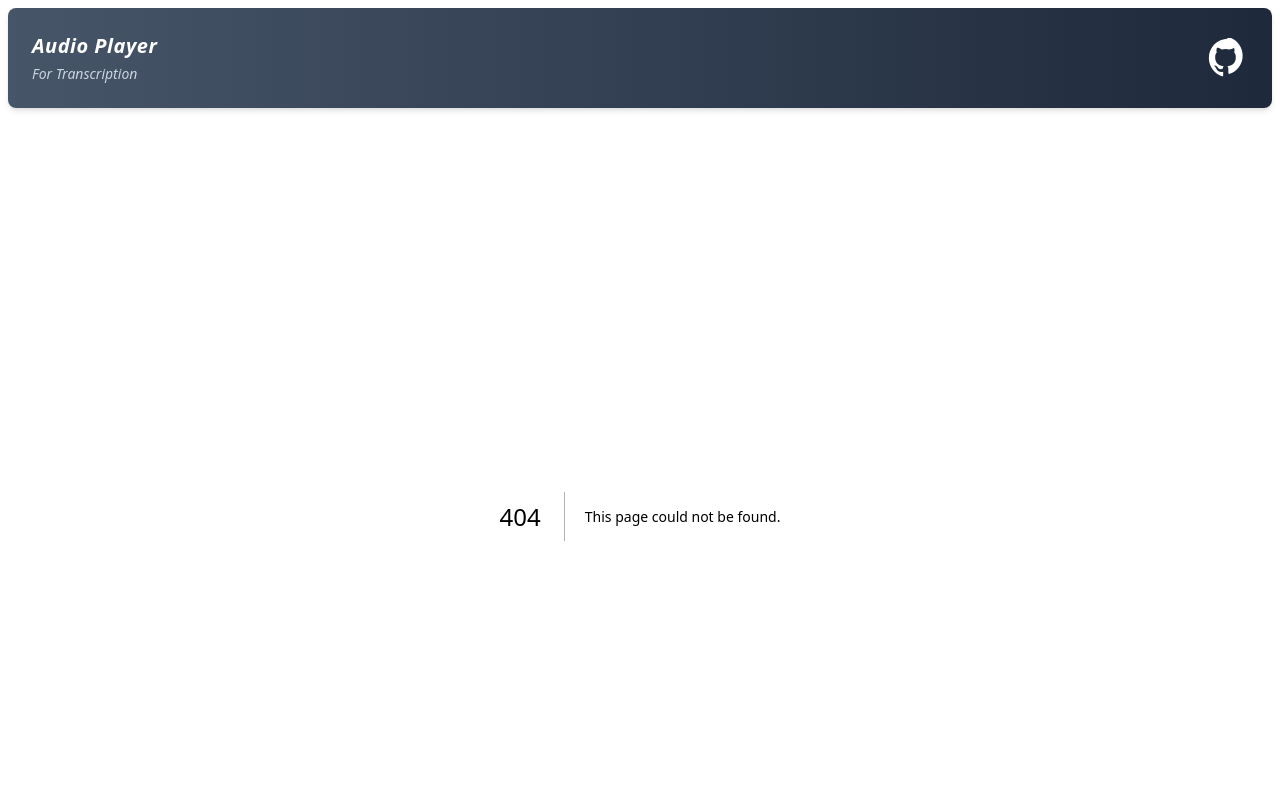
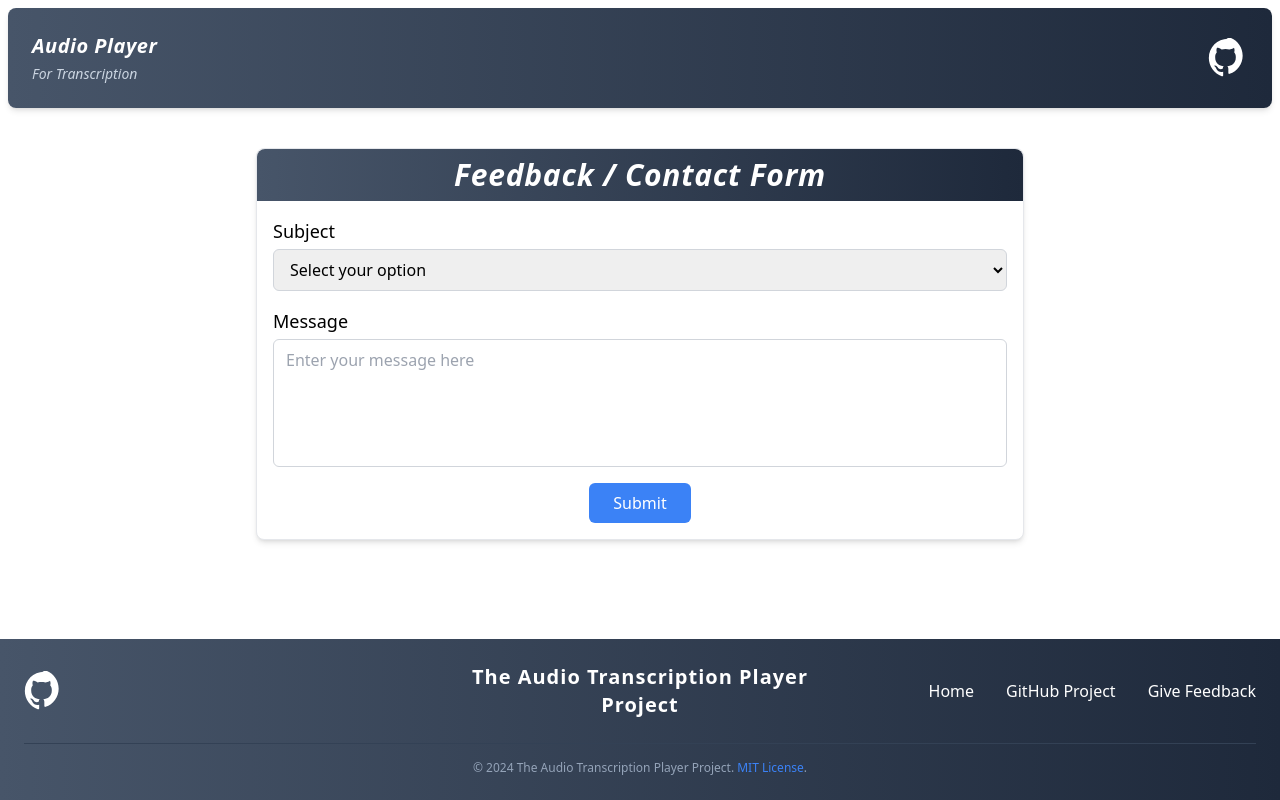
Before and after one commit to srothgan/audio-transcript-player, a Next.js app: page /feedback in a window 1280 px wide. Before the commit this address had no page. Shown: the top 800 px of the page. Built offline with nearby package versions, Linux system fonts and the light colour scheme.

Commit message:
added feedback form, update readme

```diff
--- /dev/null
+++ b/app/feedback/page.jsx
@@ -0,0 +1,91 @@
+"use client"
+
+import { useState } from "react";
+import {  toast } from 'react-toastify';
+import "react-toastify/dist/ReactToastify.css";
+
+export default function Feedback() {
+
+    const email = process.env.NEXT_PUBLIC_EMAIL_FEEDBACK;
+
+    const [formData, setFormData] = useState({
+        subject: "",
+        message: "",
+    });
+
+    const handleChange = (e) => {
+        const { name, value } = e.target;
+        setFormData((prevData) => ({
+        ...prevData,
+        [name]: value,
+        }));
+    };
+
+    const handleSubmit = (e) => {
+        e.preventDefault();
+
+        // Validate inputs
+        if (!formData.subject || !formData.message) {
+        toast.error("Please fill in all fields.");
+        return;
+        }
+
+        // Simulate sending email
+        window.open(`mailto:${email}?subject=${formData.subject}&body=${formData.message}`);
+    };
+
+    return (
+    <section className="max-w-3xl md:mx-auto mx-4 bg-white border border-gray-200 rounded-lg shadow-md my-8">
+      <div className='w-full bg-gradient-to-r from-slate-600 to-slate-800 text-white px-2 py-2 rounded-t-lg'>
+        <h3 className=" font-semibold tracking-wide italic text-center">Feedback / Contact Form</h3>
+      </div>
+      <form onSubmit={handleSubmit} className="space-y-4 p-4">
+
+        {/* Subject */}
+        <div className="flex flex-col">
+          <label htmlFor="subject" className="text-lg font-medium mb-1">
+            Subject
+          </label>
+          <select
+            id="subject"
+            name="subject"
+            value={formData.subject}
+            onChange={handleChange}
+            className="px-3 py-2 border border-gray-300 rounded-md focus:outline-none focus:ring focus:ring-blue-300"
+          >
+            <option value="" disabled defaultValue>Select your option</option>
+            <option value="feedback">Feedback</option>
+            <option value="feature">Feature Request</option>
+            <option value="bug">Bug Report</option>
+          </select>
+        </div>
+
+        {/* Message */}
+        <div className="flex flex-col">
+          <label htmlFor="message" className="text-lg font-medium mb-1">
+            Message
+          </label>
+          <textarea
+            id="message"
+            name="message"
+            value={formData.message}
+            onChange={handleChange}
+            required
+            className="px-3 py-2 h-32 border border-gray-300 rounded-md focus:outline-none focus:ring focus:ring-blue-300 resize-none"
+            placeholder="Enter your message here"
+          />
+        </div>
+
+        {/* Submit Button */}
+        <div className="flex justify-center">
+          <button
+            type="submit"
+            className="px-6 py-2 bg-blue-500 text-white font-medium rounded-md hover:bg-blue-600 transition-colors"
+          >
+            Submit
+          </button>
+        </div>
+      </form>
+    </section>
+  );
+}
--- a/components/Footer.jsx
+++ b/components/Footer.jsx
@@ -26,7 +26,7 @@ export default function Footer() {
           >
             GitHub Project
           </Link>
-          <Link className="transition hover:text-slate-300" href="/">
+          <Link className="transition hover:text-slate-300" href="/feedback">
             Give Feedback
           </Link>
         </nav>
```
Also changed, not shown: 1 other file (tests, documents, lock files or other folders).
